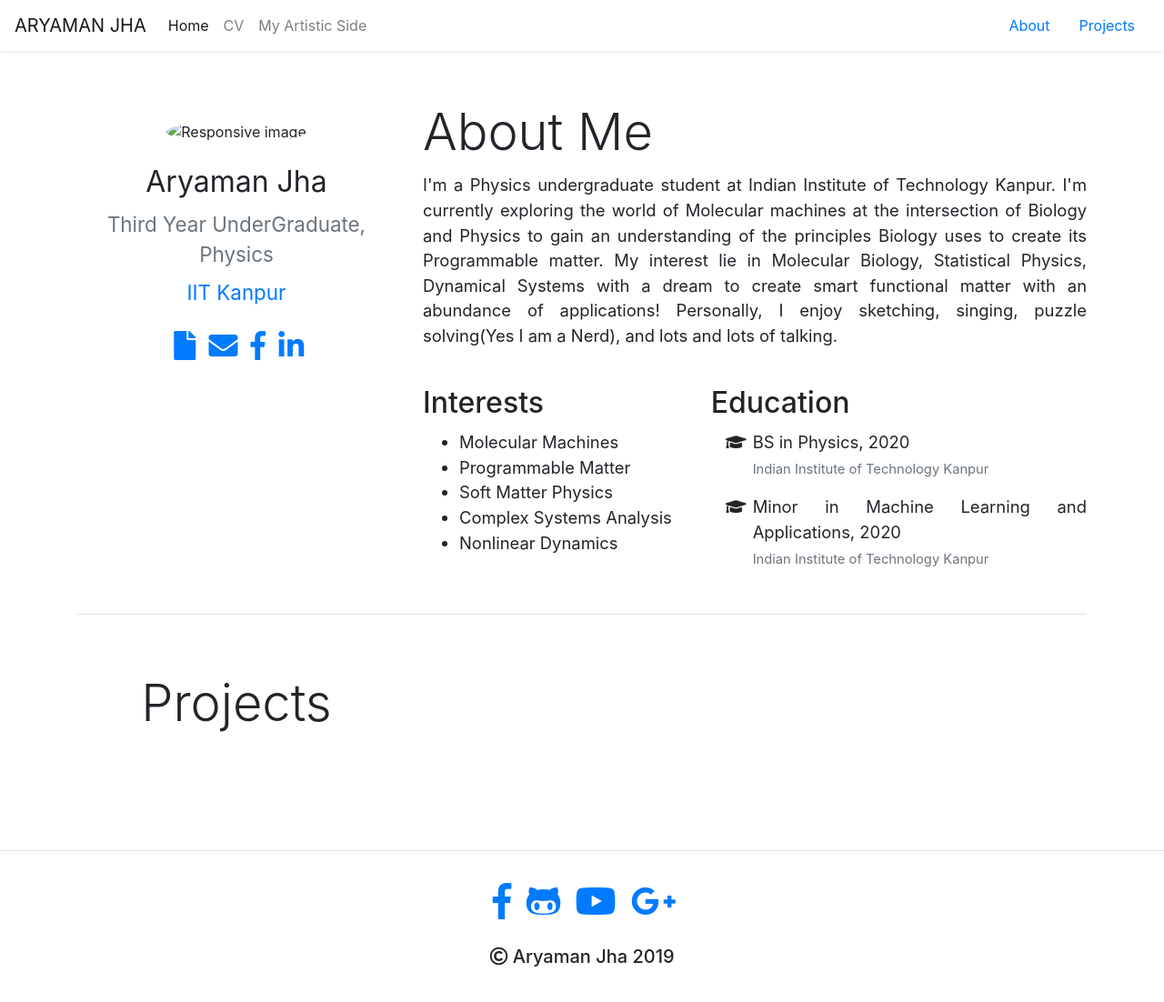
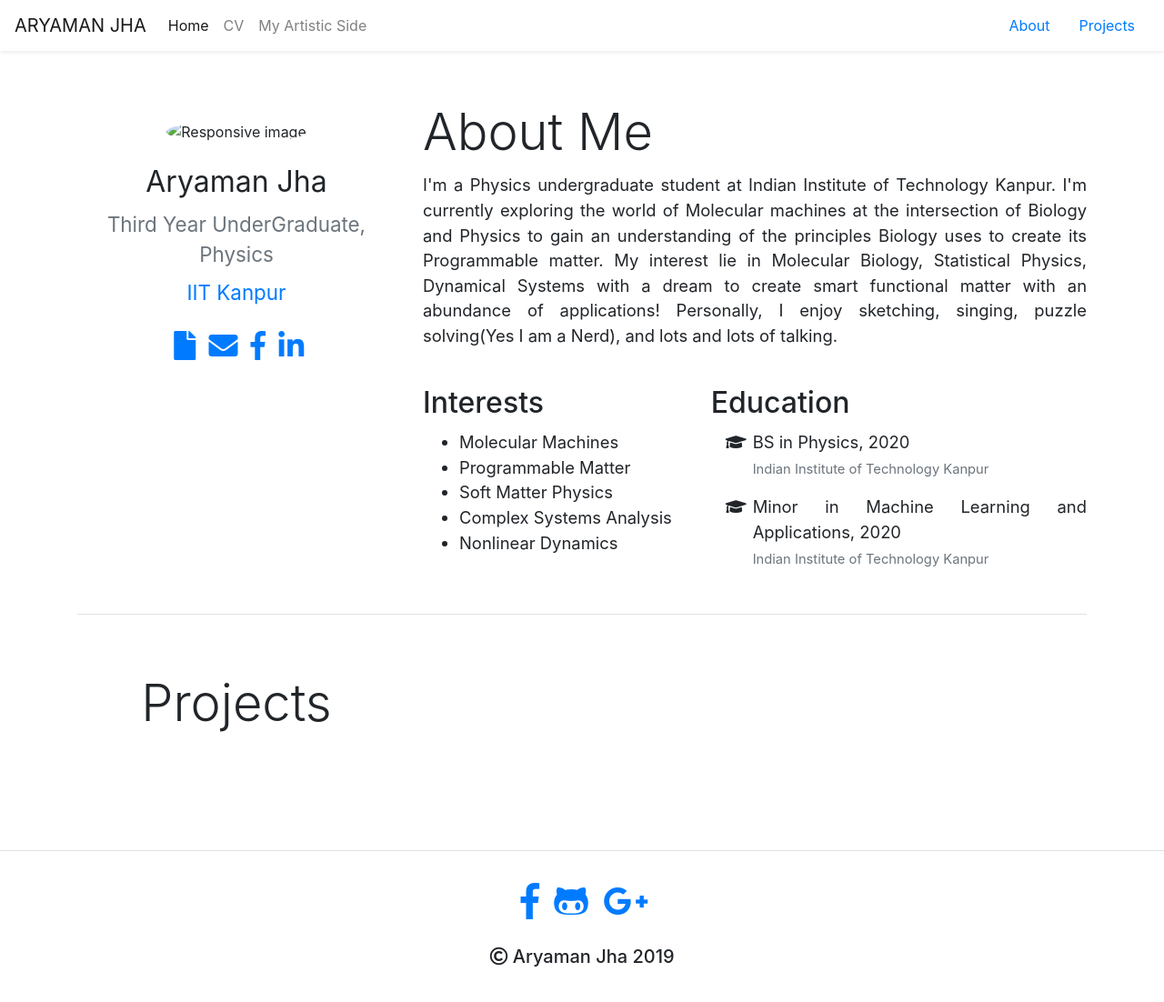
Before and after one commit to Aryaman-Jha/Aryaman_Jha, a Jekyll site: the page built from index.html, in a window 1280 px wide and 1104 px high. Shown: the whole window at 91% size. Built offline with Jekyll 4.4.1, drawn with Linux system fonts in a browser that asks for light colours; nearby versions of some CDN libraries.

Commit message:
Update footer.html

```diff
--- a/_includes/footer.html
+++ b/_includes/footer.html
@@ -4,7 +4,6 @@
       <h1>
         <a href="https://www.facebook.com/{{ site.social-accounts.facebook }}" class="social-icon"><i class="fab fa-facebook-f"></i></a>
         <a href="https://github.com/{{ site.social-accounts.github }}" class="social-icon"><i class="fab fa-github-alt"></i></a>
-        <a href="https://youtube.com/channel/{{ site.social-accounts.youtube }}" class="social-icon"><i class="fab fa-youtube"></i></i></a>
         <a href="http://plus.google.com/{{ site.social-accounts.googleplus }}" class="social-icon"><i class="fab fa-google-plus-g"></i></a>
       </h1>
       <h5 style="padding-top: 1rem;"><i class="far fa-copyright"></i> Aryaman Jha 2019</h5>
```
